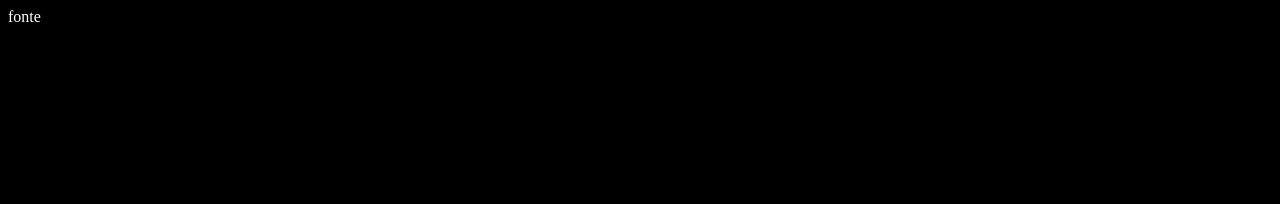
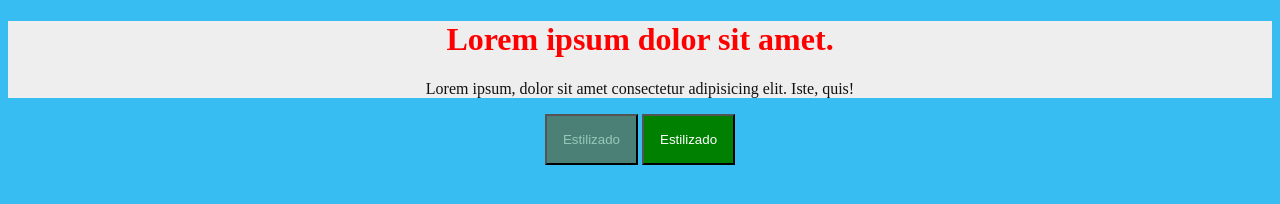
Before and after one commit to gbri-dev/sass-15, a website: page sass-aulas/index.html in a window 1280 px wide. Drawn offline with nearby package versions, Linux system fonts and the light colour scheme; files that its build step writes are made by us from their sources.

Commit message:
variaveis

```diff
--- a/sass-aulas/index.html
+++ b/sass-aulas/index.html
@@ -5,11 +5,18 @@
   <meta charset="UTF-8">
   <meta name="viewport" content="width=device-width, initial-scale=1.0">
   <title>Document</title>
-  <link rel="stylesheet" href="main.css">
+  <link rel="stylesheet" href="./build/main.css">
 </head>
 
 <body>
-  fonte
+  <header>
+    <div class="container">
+      <h1>Lorem ipsum dolor sit amet.</h1>
+    </div>
+    <p>Lorem ipsum, dolor sit amet consectetur adipisicing elit. Iste, quis!</p>
+  </header>
+  <button>Estilizado</button>
+  <button class="success">Estilizado</button>
 </body>
 
 </html>
--- a/sass-aulas/main.scss
+++ /dev/null
@@ -1,4 +0,0 @@
-body {
-  background-color: black;
-  color: #fff;
-}
--- a/sass-aulas/package.json
+++ b/sass-aulas/package.json
@@ -4,7 +4,7 @@
   "description": "",
   "main": "index.js",
   "scripts": {
-    "sass": "sass",
+    "sass": "sass source/main.scss build/main.css --watch",
     "test": "echo \"Error: no test specified\" && exit 1"
   },
   "author": "",
--- /dev/null
+++ b/sass-aulas/source/main.scss
@@ -0,0 +1,44 @@
+$variavelCor: #eee;
+$corDoTexto: #111;
+
+$corSecundaria: rgb(75, 128, 119);
+$corPrincipal: rgb(153, 199, 184);
+
+body {
+  background-color: rgb(55, 189, 241);
+  color: #fff;
+  text-align: center;
+  padding: 10;
+}
+
+header {
+  background-color: $variavelCor;
+  h1 {
+    padding: 5;
+    color: red;
+  }
+  p {
+    color: $corDoTexto;
+  }
+}
+
+button{
+  padding: 16px;
+  background-color: $corSecundaria;
+  color: $corPrincipal;
+
+  &:hover{
+    border: none;
+    background-color: white;
+    color: $corDoTexto;
+  }
+  &.success{
+    background-color: green;
+    color: white;
+  }
+  &.success:hover{
+    border: none;
+    background-color: white;
+    color: $corDoTexto;
+  }
+}
```
Also changed, not shown: sass-aulas/build/main.css (added), 1 other file.
